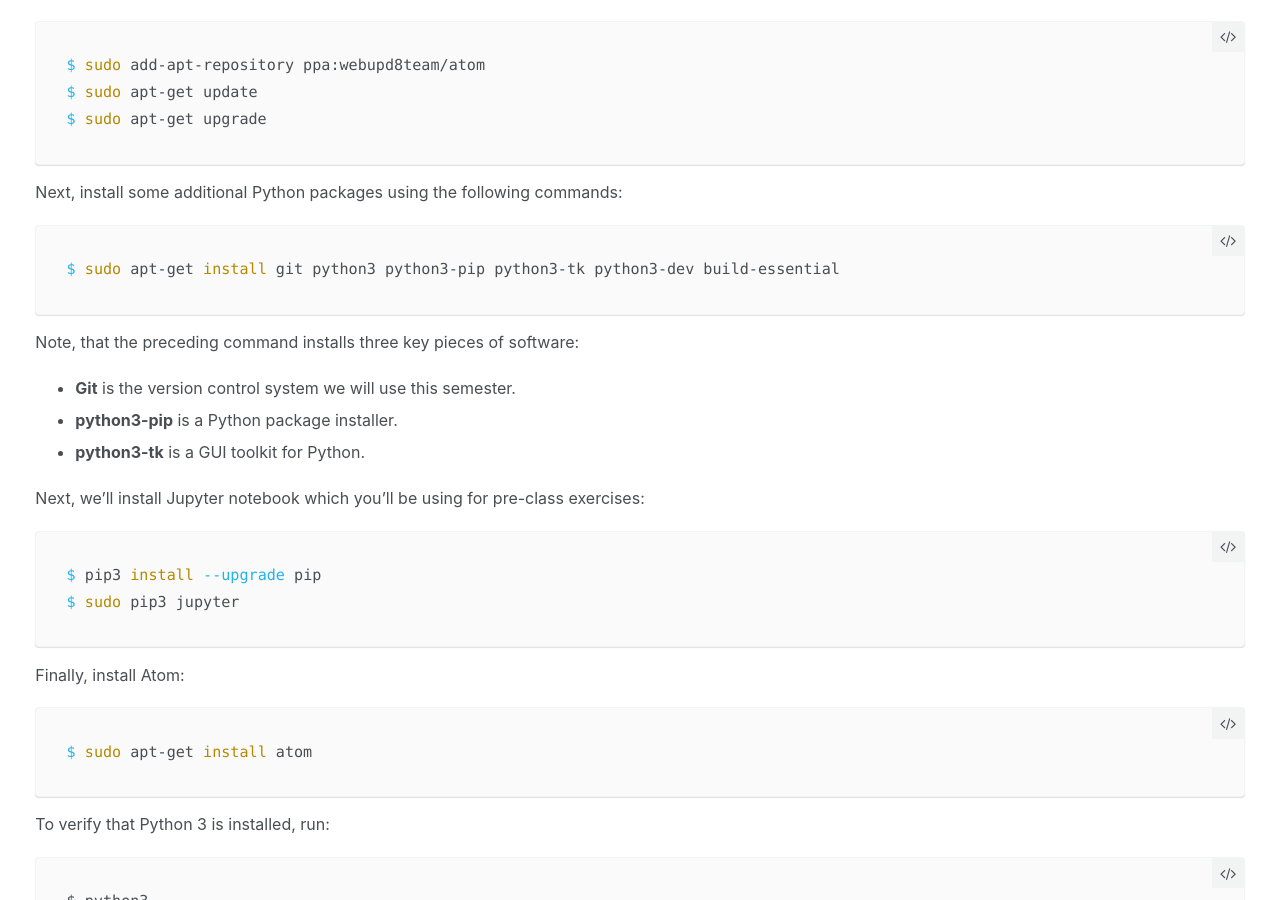
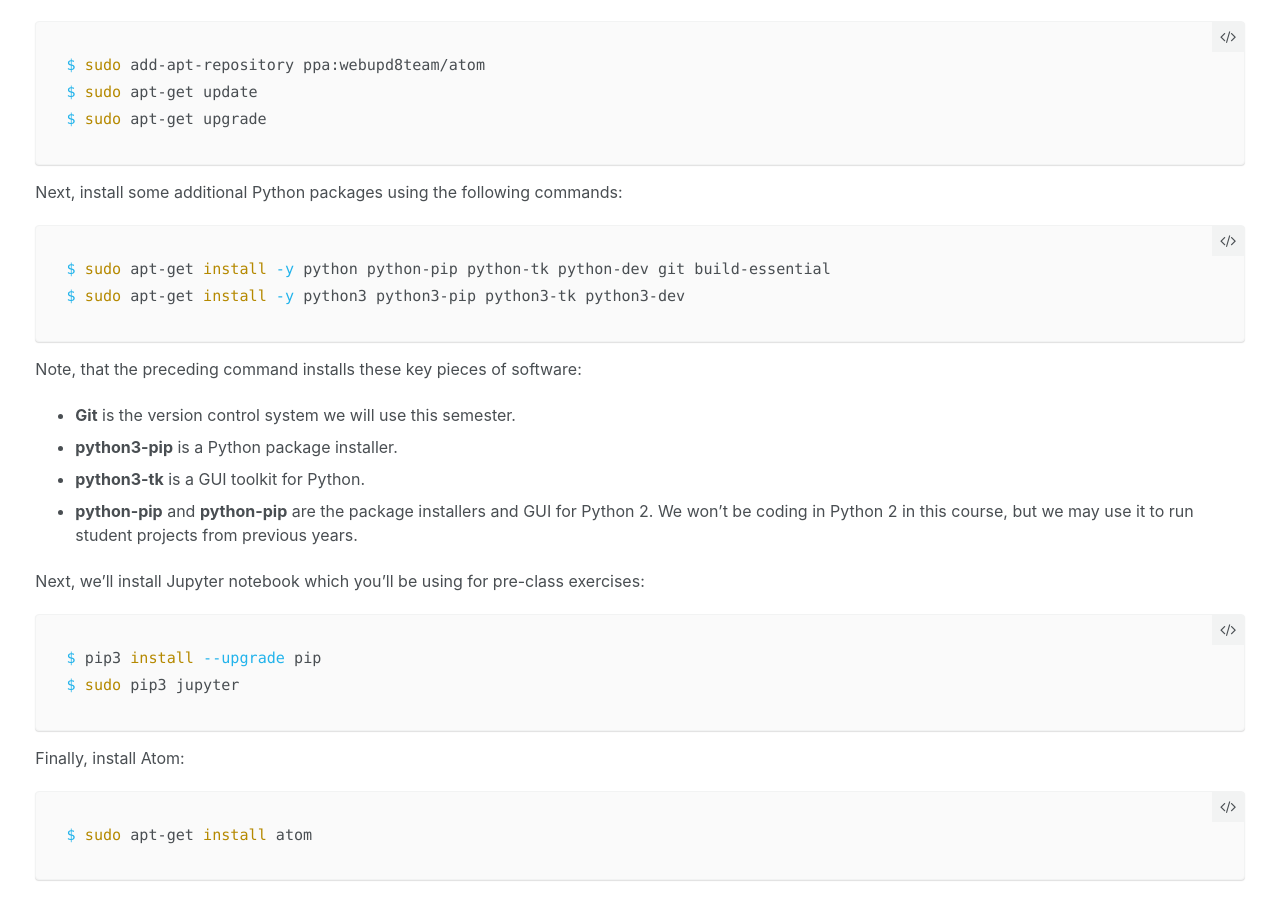
Before and after one commit to sd17spring/sd17spring.github.io, a Jekyll site: the page built from _assignments/setup-your-environment.md, in a window 1280 px wide and 900 px high, scrolled down 1590 px. Built offline with Jekyll 4.4.1, drawn with Linux system fonts in a browser that asks for light colours.

Commit message:
add back python2 install, for running previous year projects

````diff
--- a/_assignments/setup-your-environment.md
+++ b/_assignments/setup-your-environment.md
@@ -100,14 +100,18 @@
 Next, install some additional Python packages using the following commands:
 
 ``` bash
-$ sudo apt-get install git python3 python3-pip python3-tk python3-dev build-essential
+$ sudo apt-get install -y python python-pip python-tk python-dev git build-essential
+$ sudo apt-get install -y python3 python3-pip python3-tk python3-dev
 ```
 
-Note, that the preceding command installs three key pieces of software:
+Note, that the preceding command installs these key pieces of software:
 
 * **Git** is the version control system we will use this semester.
 * **python3-pip** is a Python package installer.
 * **python3-tk** is a GUI toolkit for Python.
+* **python-pip** and **python-pip** are the package installers and GUI for Python 2.
+We won't be coding in Python 2 in this course, but we may use it to run student projects
+from previous years.
 
 Next, we'll install Jupyter notebook which you'll be using for pre-class
 exercises:
````
